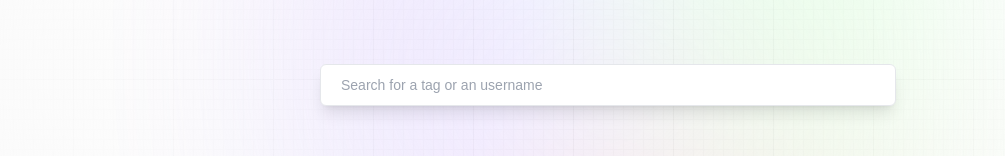
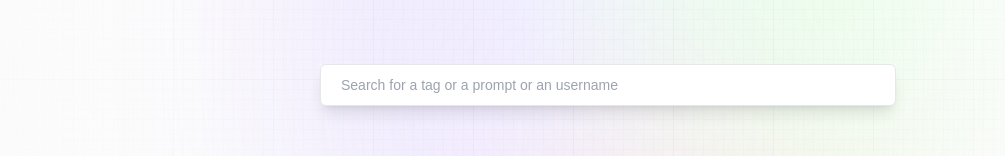
Before and after one commit to Ranganathan7/promptopedia, a Next.js app: page / in a window 1280 px wide. Shown: the part 326-482 px from the top of the page, without its empty margins (32-1037 px from the left). Built offline with nearby package versions, Linux system fonts and the light colour scheme; no server answers; the database is empty.

Commit message:
updated feed search place holder

```diff
--- a/components/Feed.tsx
+++ b/components/Feed.tsx
@@ -57,7 +57,7 @@ const Feed: React.FC = () => {
         <input
           type="text"
           className="search_input peer"
-          placeholder="Search for a tag or an username"
+          placeholder="Search for a tag or a prompt or an username"
           value={searchText}
           onChange={(e: React.ChangeEvent<HTMLInputElement>) =>
             handleSearchChange(e)
```
